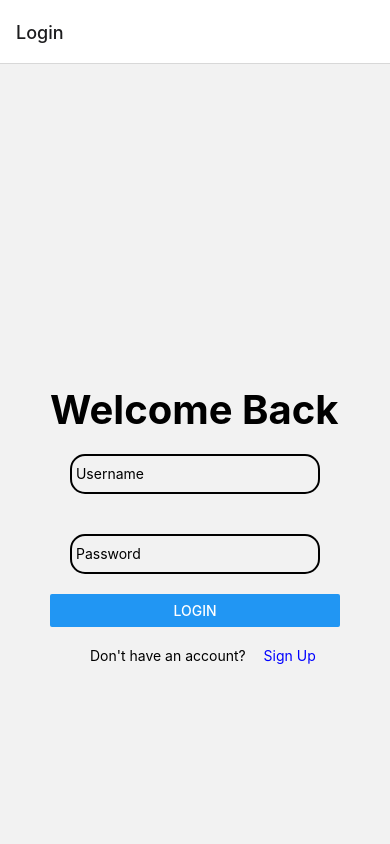
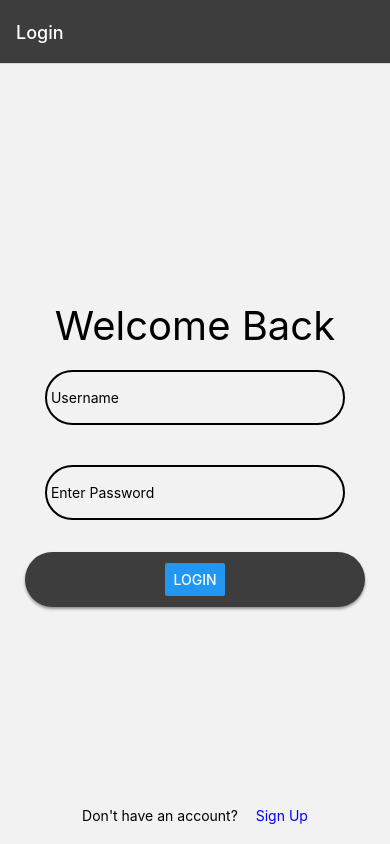
Before and after one commit to AndrewO777/ChatApp, a React Native app: screen /Login in a window 390 px wide. Built offline with nearby package versions, Linux system fonts and the light colour scheme.

Commit message:
added some css

```diff
--- a/components/routes/navigator.js
+++ b/components/routes/navigator.js
@@ -2,16 +2,6 @@ import React from 'react'
 import { createNativeStackNavigator } from '@react-navigation/native-stack'
 import Login from '../screens/login'
 import Signup from '../screens/signup'
-
-
-// const screens = {
-//     Login: {
-//         screen: Login
-//     },
-//     Signup: {
-//         screen: Signup
-//     }
-// }
 
 
 const Stack = createNativeStackNavigator();
@@ -19,7 +9,13 @@ const Stack = createNativeStackNavigator();
 
 export default function Navigator() {
     return (
-            <Stack.Navigator initialRouteName='Login'>
+            <Stack.Navigator screenOptions={{
+                headerTintColor: 'white',
+                headerStyle: {
+                    backgroundColor: '#3d3d3d',
+                }}
+            }
+                initialRouteName='Login'>
                 <Stack.Screen name="Login" component={Login} />
                 <Stack.Screen name="Sign Up" component={Signup} />
             </Stack.Navigator>
--- a/components/screens/login.js
+++ b/components/screens/login.js
@@ -8,56 +8,89 @@ export default function Login({navigation}) {
 
     return (
 
-    <SafeAreaView style={{flex: 1, justifyContent: 'center', alignItems: 'center'}}>
-        <TouchableOpacity>
-            <View style={styles.welcome}>
+        <SafeAreaView style={styles.main}>
+        <View style={styles.container}>
+        <View>
             <Text style={styles.welcome}>Welcome Back</Text>
         </View>
-            <View style={styles.container}>
+
+        <View>
             <TextInput style={styles.input} placeholder=" Username" />
-                    <TextInput style={styles.input} placeholder=" Password" />
+            <TextInput style={styles.input} placeholder=" Enter Password" />
+            <View style={styles.btnWrapper}>
+                <TouchableOpacity style={styles.signUpBtn}>
                     <Button style={styles.button} title="Login" />
+                </TouchableOpacity>
             </View>
+        </View>
+
         <View style={styles.signUpContainer}>
-                    <Text>Don't have an account?
-                    <Text style={styles.signUp} onPress={() => navigation.navigate("Sign Up")}>  Sign Up</Text>
-                    </Text>
+            <Text>Don't have an account?</Text>
+                <TouchableOpacity onPress={() => navigation.navigate("Sign Up")}>
+                    <Text style={styles.signUp}>  Sign Up</Text>
+                </TouchableOpacity>
         </View>
-        </TouchableOpacity>
+        </View>
     </SafeAreaView>
+)}
 
 
-    )}
 
 const styles = StyleSheet.create({
-
+main: {
+    flex: 1,
+    justifyContent: 'center',
+    alignItems: 'center',
+    padding: 16,
+},
 container: {
+    padding: 15,
+    width: '100%',
+    position: 'relative',
+    flex: 1,
     justifyContent: 'center',
-    flex: 1,
+    alignItems: 'center',
 },
 welcome: {
     fontSize: 40,
-    marginTop: 80,
-    fontWeight: 'bold',
 },
 input: {
-    height: 40,
-    width: 250,
+    height: 55,
+    width: 300,
     borderColor: '#000',
     borderWidth: 2,
-    borderRadius: 15,
+    borderRadius: 30,
     margin: 20,
 },
+btnWrapper: {
+    height: 55,
+    marginTop: 12,
+    backgroundColor: '#3d3d3d',
+    shadowColor: '#000',
+    shadowOffset: {
+      width: 0,
+      height: 2,
+    },
+    shadowOpacity: 0.4,
+    shadowRadius: 3,
+    elevation: 5,
+    borderRadius: 30,
+},
+signUpBtn: {
+    textAlign: 'center',
+    justifyContent: 'center',
+    alignItems: 'center',
+    width: '100%',
+    height: 55,
+},
 signUpContainer: {
-    marginTop: 20,
-    marginBottom: 20,
-    marginLeft: 40,
+    position: 'absolute',
+    bottom: 20,
+    textAlign: 'center',
+    flexDirection: 'row',
 },
 signUp: {
     color: '#0000FF',
     marginLeft: 10,
 },
-text: {
-    marginLeft: 10,
-},
 });
--- a/components/screens/signup.js
+++ b/components/screens/signup.js
@@ -1,65 +1,97 @@
 import React from 'react';
 import { View, Text, TextInput, TouchableOpacity, StyleSheet,
         Button, SafeAreaView } from 'react-native';
+import LinearGradient from 'react-native-linear-gradient'
 
 
 export default function Signup({navigation}) {
 
 
     return (
-    <SafeAreaView style={{flex: 1, justifyContent: 'center', alignItems: 'center'}}>
-    <TouchableOpacity>
+    <SafeAreaView style={styles.main}>
+        <View style={styles.container}>
         <View>
-            <Text style={styles.welcome}>Welcome</Text>
+            <Text style={styles.welcome}>New Account</Text>
         </View>
-        <View style={styles.container}>
+
+        <View>
             <TextInput style={styles.input} placeholder=" Username" />
             <TextInput style={styles.input} placeholder=" Enter Password" />
             <TextInput style={styles.input} placeholder=" Confirm Password" />
-            <Button style={styles.button} title="Sign Up" />
+            <View style={styles.btnWrapper}>
+                <TouchableOpacity style={styles.signUpBtn}>
+                    <Button style={styles.button} title="Sign Up" />
+                </TouchableOpacity>
+            </View>
         </View>
+
         <View style={styles.signUpContainer}>
-            <Text>Already have an account?
-             <Text style={styles.signUp} onPress={() => navigation.navigate("Login")}>  Login</Text>
-            </Text>
-
+            <Text>Already have an account?</Text>
+                <TouchableOpacity onPress={() => navigation.navigate("Login")}>
+                    <Text style={styles.signUp}>  Login</Text>
+                </TouchableOpacity>
         </View>
-    </TouchableOpacity>
+        </View>
     </SafeAreaView>
 )}
 
 
 
 const styles = StyleSheet.create({
-
+main: {
+    flex: 1,
+    justifyContent: 'center',
+    alignItems: 'center',
+    padding: 16,
+},
 container: {
+    padding: 15,
+    width: '100%',
+    position: 'relative',
+    flex: 1,
     justifyContent: 'center',
-    flex: 1,
+    alignItems: 'center',
 },
 welcome: {
     fontSize: 40,
-    marginLeft: 50,
-    marginTop: 80,
-    fontWeight: 'bold',
 },
 input: {
-    height: 40,
-    width: 250,
+    height: 55,
+    width: 300,
     borderColor: '#000',
     borderWidth: 2,
-    borderRadius: 15,
+    borderRadius: 30,
     margin: 20,
 },
+btnWrapper: {
+    height: 55,
+    marginTop: 12,
+    backgroundColor: '#3d3d3d',
+    shadowColor: '#000',
+    shadowOffset: {
+      width: 0,
+      height: 2,
+    },
+    shadowOpacity: 0.4,
+    shadowRadius: 3,
+    elevation: 5,
+    borderRadius: 30,
+},
+signUpBtn: {
+    textAlign: 'center',
+    justifyContent: 'center',
+    alignItems: 'center',
+    width: '100%',
+    height: 55,
+},
 signUpContainer: {
-    marginTop: 20,
-    marginBottom: 20,
-    marginLeft: 40,
+    position: 'absolute',
+    bottom: 20,
+    textAlign: 'center',
+    flexDirection: 'row',
 },
 signUp: {
     color: '#0000FF',
     marginLeft: 10,
 },
-text: {
-    marginLeft: 10,
-},
 });
--- a/package.json
+++ b/package.json
@@ -17,6 +17,7 @@
     "react-icons": "^4.7.1",
     "react-native": "0.70.5",
     "react-native-gesture-handler": "~2.8.0",
+    "react-native-linear-gradient": "^2.6.2",
     "react-native-safe-area-context": "^4.4.1",
     "react-native-screens": "~3.18.0",
     "react-native-vector-icons": "^9.2.0"
```
Also changed, not shown: components/header.js (deleted, +0 -24 lines), 1 other file (tests, documents, lock files or other folders). Lines whose indentation alone changed are shown as unchanged.
